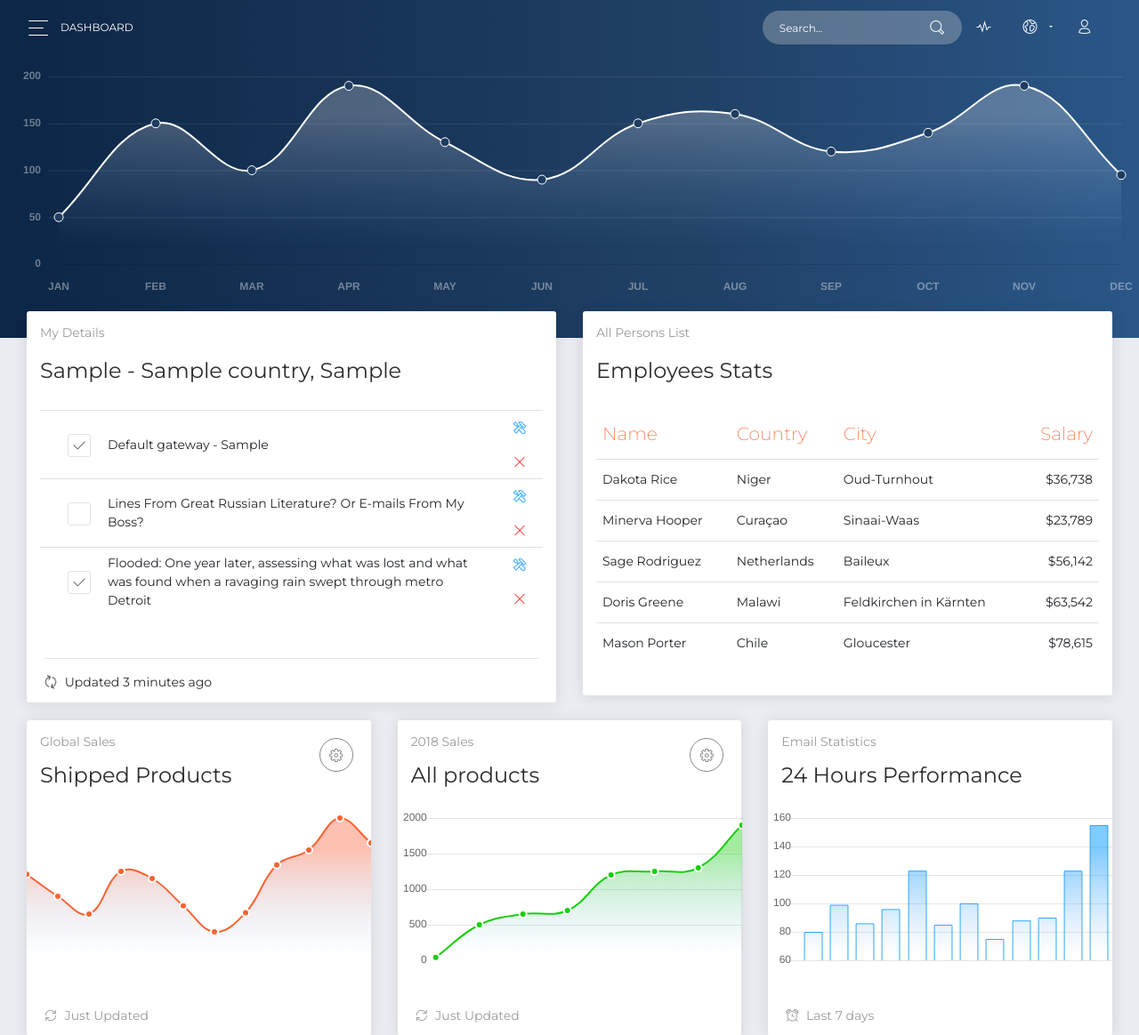
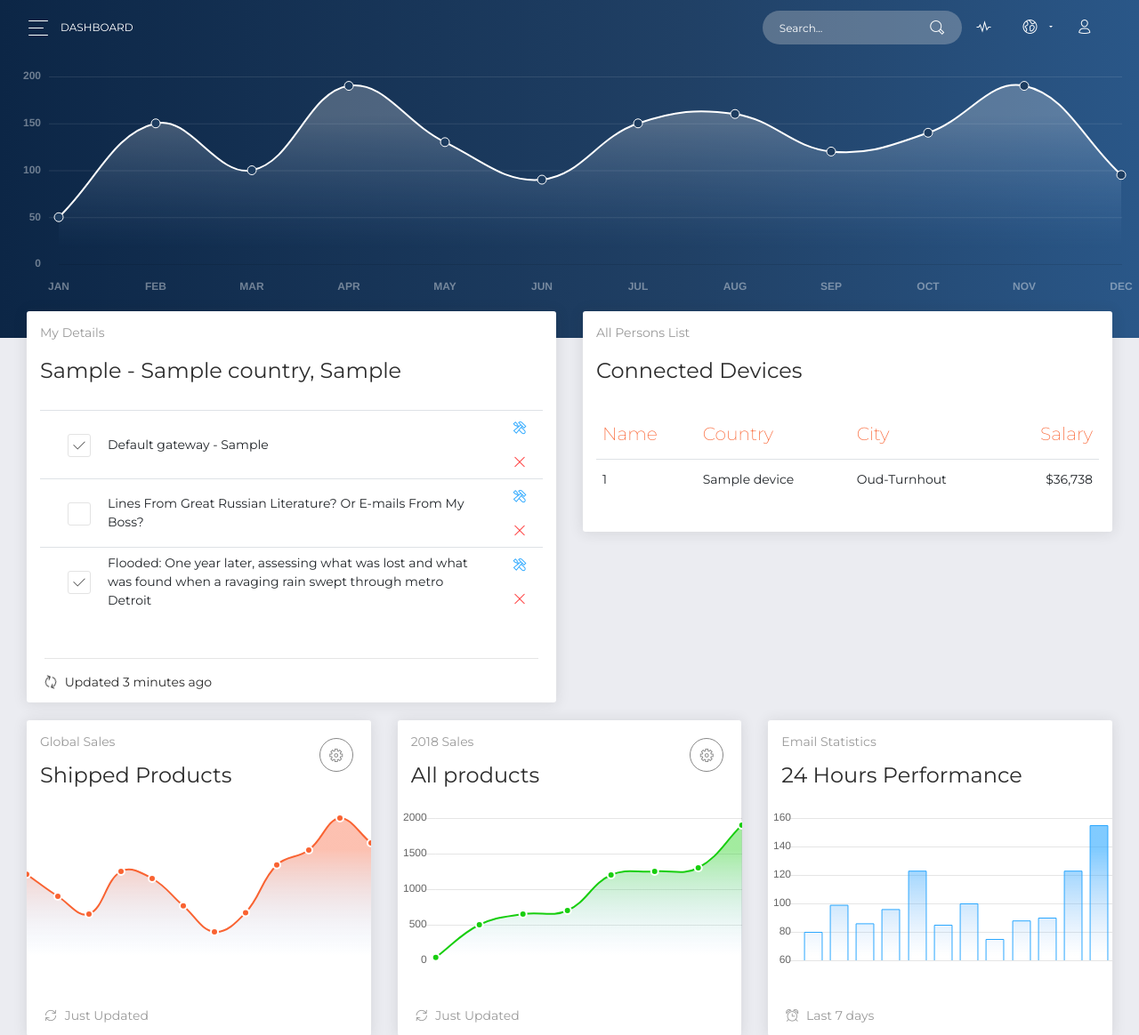
Before and after one commit to Moonbox88/Honours_project, a Flask app: template templates/dashboard.html in a window 1280 px wide. Shown: the top 1164 px of the page at 89% size. Run offline with Flask 2, Linux system fonts and the light colour scheme; the template is opened without the code that fills it: most values are stand-ins (such as "Sample title", 1, 10 or a date in 2020); some libraries are stand-ins or nearby versions.

Commit message:
nmap collect connected device ip & MAC

```diff
--- a/main.py
+++ b/main.py
@@ -4,6 +4,7 @@ import webbrowser
 import subprocess
 import configparser
 import json
+import re
 
 app = Flask(__name__)
 
@@ -58,7 +59,6 @@ def index():
         temp_data = []
         count += 1
 
-    print(data)
     del data[3]
     del data[1]
     del data[1]
@@ -77,8 +77,46 @@ def index():
         count += 1
 
     ipcalc_dict = dict(zip(key, value))
+    # DICT HOLDS:
+    #   Address
+    #   Network
+    #   HostMin
+    #   HostMax
+    #   Broadcast
 
-    return render_template("dashboard.html", public_ip=myip_data, gateway_ip=gateway_ip)
+    netstat_req = subprocess.Popen("sudo nmap -F {} | grep 'Nmap\|MAC'".format(ipcalc_dict['Network']), shell=True, stdout=subprocess.PIPE)
+    lines = netstat_req.stdout.read().splitlines()
+
+    ip_addresses = []
+    MAC_addresses = []
+
+    for each in lines:
+        temp = each.decode('utf-8').replace("'", '"')
+        if temp[0] == 'N':
+            ip = re.findall( r'[0-9]+(?:\.[0-9]+){3}', temp )
+            ip_addresses.append(ip)
+        elif temp[0] == 'M':
+            p = re.compile(r'(?:[0-9a-fA-F]:?){12}')
+            mac = re.findall(p, temp)
+            MAC_addresses.append(mac)
+
+    del ip_addresses[-1]
+
+    devices = []
+    count = 0
+    for each in ip_addresses:
+        device = []
+        device.append(ip_addresses[count])
+        if len(MAC_addresses) > count:
+            device.append(MAC_addresses[count])
+        else:
+            device.append("No MAC found")
+        devices.append(device)
+        count += 1
+
+
+
+    return render_template("dashboard.html", public_ip=myip_data, gateway_ip=gateway_ip, devices=devices)
 
 
 def init(app):
--- a/templates/dashboard.html
+++ b/templates/dashboard.html
@@ -257,7 +257,7 @@
             <div class="card">
               <div class="card-header">
                 <h5 class="card-category">All Persons List</h5>
-                <h4 class="card-title"> Employees Stats</h4>
+                <h4 class="card-title">Connected Devices</h4>
               </div>
               <div class="card-body">
                 <div class="table-responsive">
@@ -277,12 +277,13 @@
                       </th>
                     </thead>
                     <tbody>
+			{% for i in devices %}
                       <tr>
                         <td>
-                          Dakota Rice
+                          {{ i[0] }}
                         </td>
                         <td>
-                          Niger
+                          {{ i[1] }}
                         </td>
                         <td>
                           Oud-Turnhout
@@ -291,62 +292,7 @@
                           $36,738
                         </td>
                       </tr>
-                      <tr>
-                        <td>
-                          Minerva Hooper
-                        </td>
-                        <td>
-                          Curaçao
-                        </td>
-                        <td>
-                          Sinaai-Waas
-                        </td>
-                        <td class="text-right">
-                          $23,789
-                        </td>
-                      </tr>
-                      <tr>
-                        <td>
-                          Sage Rodriguez
-                        </td>
-                        <td>
-                          Netherlands
-                        </td>
-                        <td>
-                          Baileux
-                        </td>
-                        <td class="text-right">
-                          $56,142
-                        </td>
-                      </tr>
-                      <tr>
-                        <td>
-                          Doris Greene
-                        </td>
-                        <td>
-                          Malawi
-                        </td>
-                        <td>
-                          Feldkirchen in Kärnten
-                        </td>
-                        <td class="text-right">
-                          $63,542
-                        </td>
-                      </tr>
-                      <tr>
-                        <td>
-                          Mason Porter
-                        </td>
-                        <td>
-                          Chile
-                        </td>
-                        <td>
-                          Gloucester
-                        </td>
-                        <td class="text-right">
-                          $78,615
-                        </td>
-                      </tr>
+			{% endfor %}
                     </tbody>
                   </table>
                 </div>
```
Also changed, not shown: ISSUE_TEMPLATE.md (deleted, +0 -13 lines), CHANGELOG.md (deleted).
